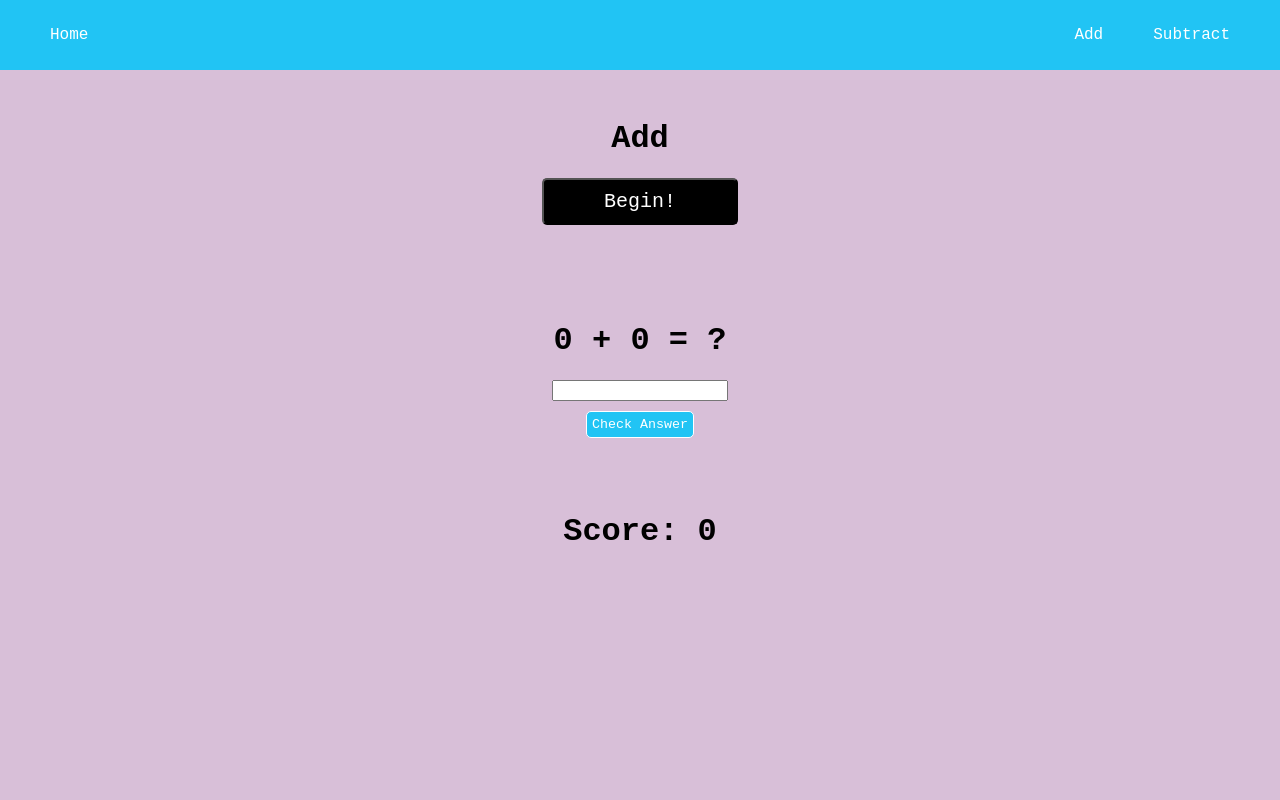
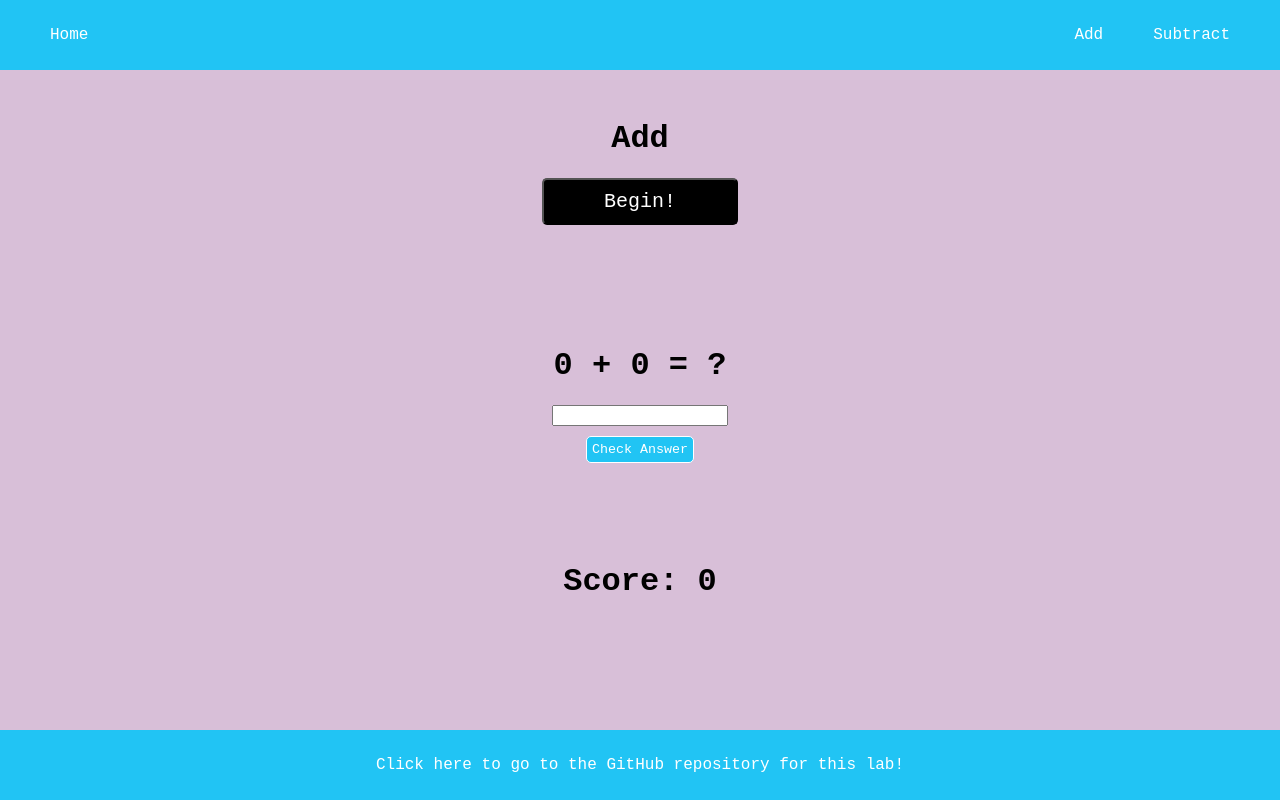
Before and after one commit to AlexQ123/creative-project-3, a React (Create React App) app: page /#/add in a window 1280 px wide. Built offline with nearby package versions, Linux system fonts and the light colour scheme.

Commit message:
added footer

```diff
--- a/public/index.html
+++ b/public/index.html
@@ -3,7 +3,7 @@
   <head>
     <meta charset="utf-8" />
     <meta name="viewport" content="width=device-width, initial-scale=1" />
-    <title>Math Game</title>
+    <title>Alex's Math Games</title>
   </head>
   <body>
     <noscript>You need to enable JavaScript to run this app.</noscript>
--- a/src/App.js
+++ b/src/App.js
@@ -3,19 +3,23 @@ import Navbar from './Navbar';
 import Home from './Home';
 import Add from './Add';
 import Subtract from './Subtract';
+import Footer from './Footer';
 import { Route, Routes } from 'react-router-dom';
 
 function App() {
   return (
     <div>
       <Navbar />
+
       <div className="titles-container">
         <Routes>
-        <Route path="/" element={<Home/>} />
-        <Route path="/add" element={<Add/>} />
-        <Route path="/subtract" element={<Subtract/>} />
-      </Routes>
+          <Route path="/" element={<Home/>} />
+          <Route path="/add" element={<Add/>} />
+          <Route path="/subtract" element={<Subtract/>} />
+        </Routes>
       </div>
+
+      <Footer />
     </div>
   );
 }
--- /dev/null
+++ b/src/Footer.js
@@ -0,0 +1,9 @@
+export default function Footer() {
+    return (
+        <div class="footer">
+            <p>
+                <a href="https://github.com/AlexQ123/creative-project-3">Click here to go to the GitHub repository for this lab!</a>
+            </p>
+        </div>
+    );
+}
--- a/src/index.css
+++ b/src/index.css
@@ -113,7 +113,7 @@ form {
   font-size: 20px;
   padding: 10px 60px;
   border-radius: 5px;
-  margin-bottom: 75px;
+  margin-bottom: 100px;
   cursor: pointer;
 }
 
@@ -128,5 +128,37 @@ form {
 }
 
 .score {
-  margin-top: 75px;
+  margin-top: 100px;
 }
+
+/*FOOTER STYLES*/
+.footer {
+  position: fixed;
+  left: 0;
+  bottom: 0;
+  width: 100%;
+  background-color: #21c4f4;
+  color: white;
+  text-align: center;
+  margin-top: 10px;
+  padding-bottom: 10px;
+  padding-top: 10px;
+}
+
+a:link {
+  color: white;
+  text-decoration: none;
+}
+
+a:visited {
+  color: white;
+}
+
+a:hover {
+  color: white;
+  text-decoration: underline;
+}
+
+a:active {
+  color: white;
+}
```
